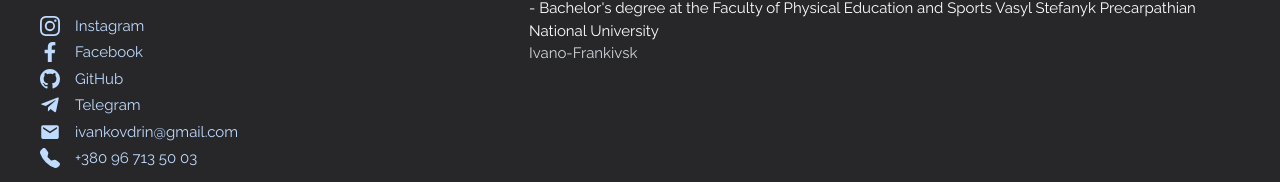
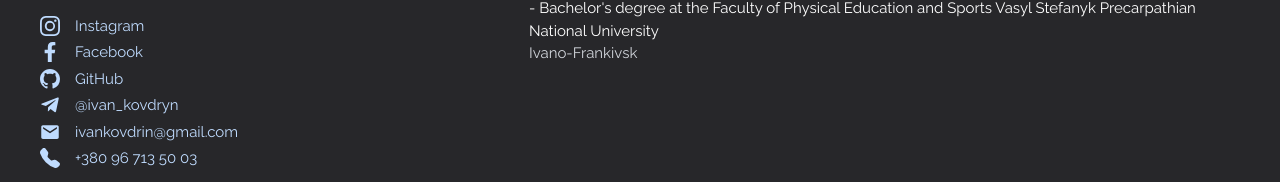
Before and after one commit to IvanKovdryn/IvanKovdryn-Frontend-developer, a Next.js app: page / in a window 1280 px wide. Shown: the part 696-878 px from the top of the page. Built offline with nearby package versions, Linux system fonts and the light colour scheme.

Commit message:
maybe last one commit

```diff
--- a/src/app/page.js
+++ b/src/app/page.js
@@ -23,9 +23,9 @@ export default function Home() {
       name: "GitHub",
     },
     {
-      link: "https://t.me/",
+      link: "https://t.me/ivan_kovdryn",
       icon: <FaTelegramPlane className={styles.icon} />,
-      name: "Telegram",
+      name: "@ivan_kovdryn",
     },
     {
       link: "https://mail.google.com/mail/u/1/#inbox",
```
